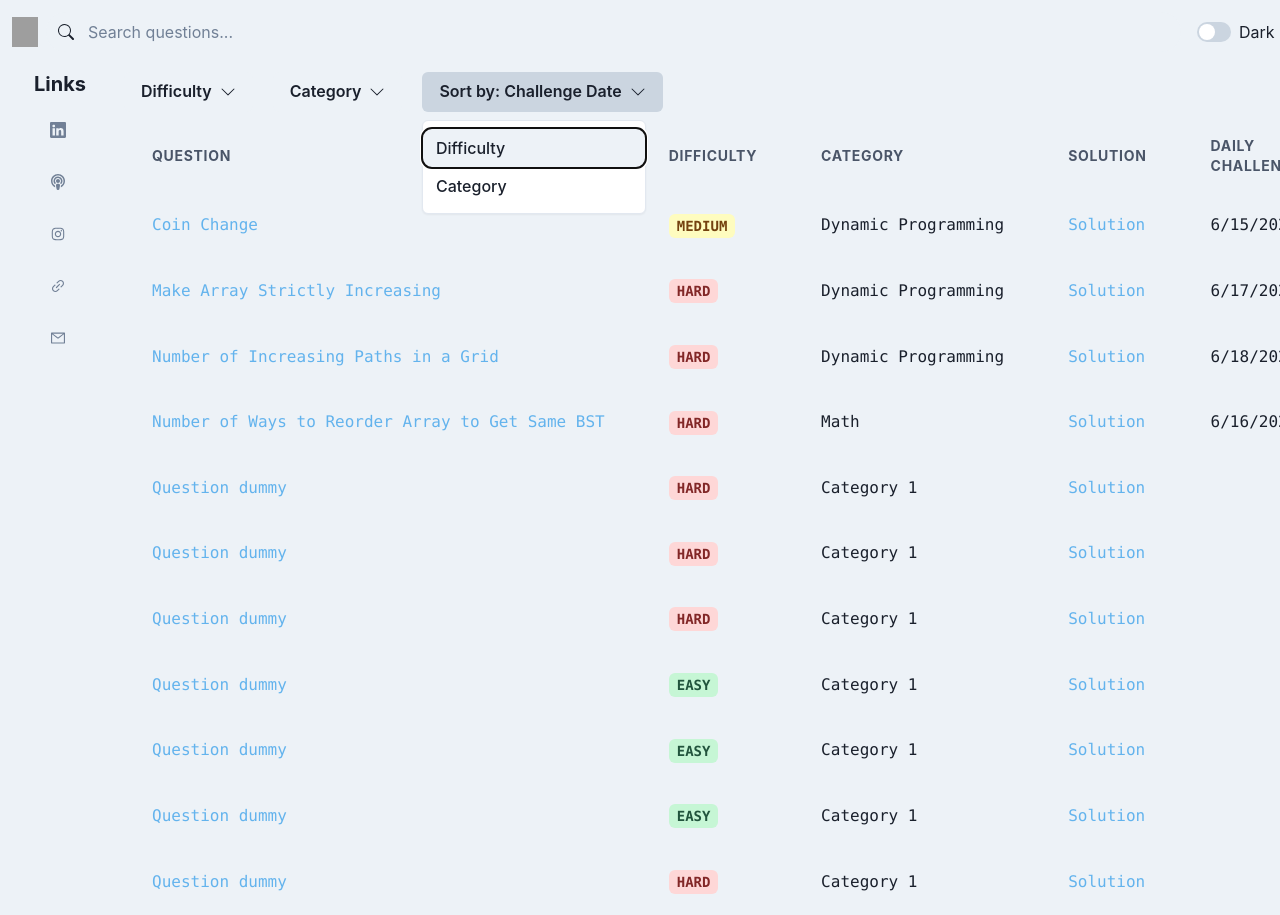
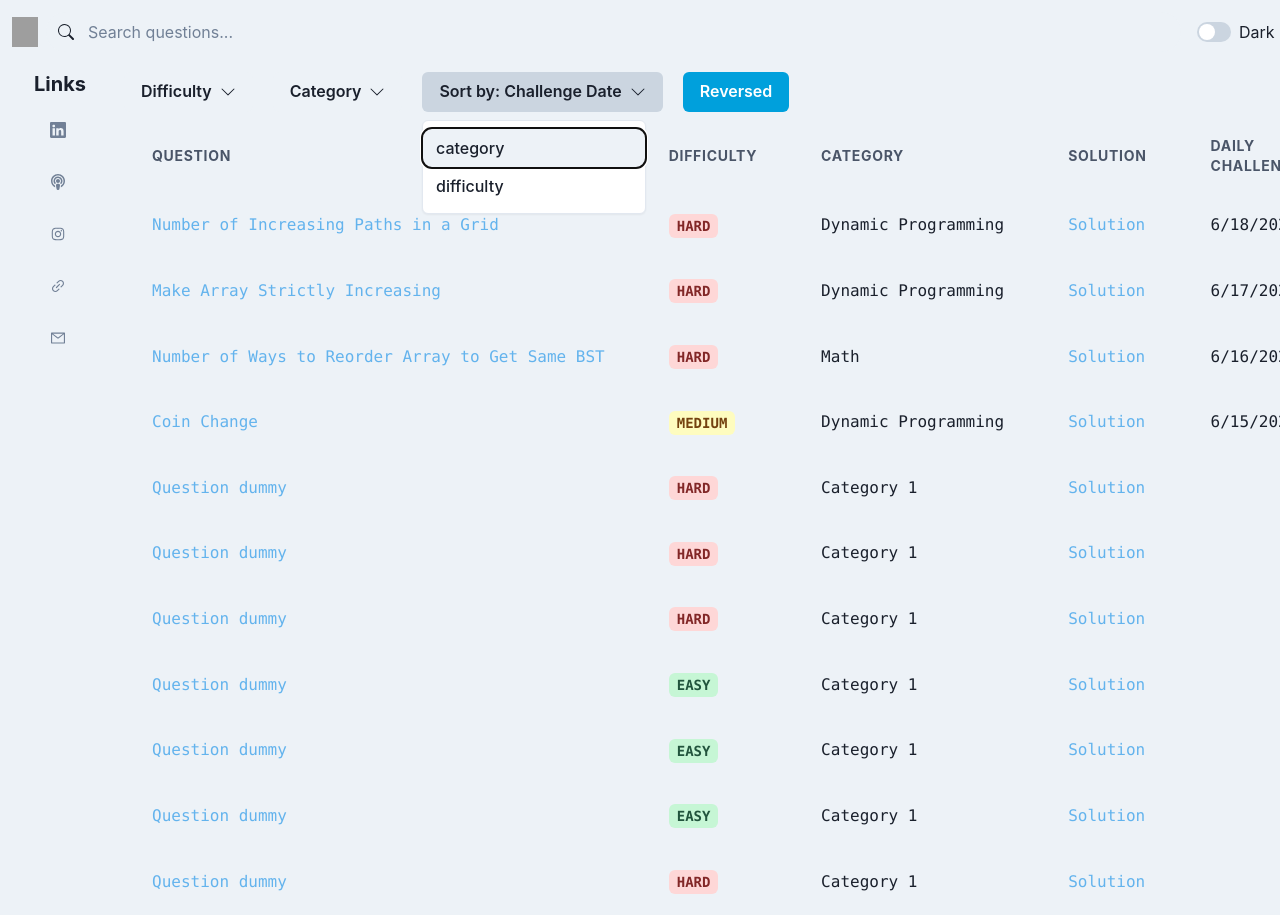
Before and after one commit to LeeHengYu/leetcode-reviewer, a React (Vite) app: page / in a window 1280 px wide. Both pictures are taken after a click on the button "Sort by: Challenge Date". Shown: the top 915 px of the page. Built offline with nearby package versions, Linux system fonts and the light colour scheme; grey boxes are pictures that could not be loaded.

Commit message:
finish sorting function

```diff
--- a/src/components/SortSelector.tsx
+++ b/src/components/SortSelector.tsx
@@ -1,15 +1,24 @@
 import { Button, Menu, MenuButton, MenuItem, MenuList } from "@chakra-ui/react";
 import { BsChevronDown } from "react-icons/bs";
+import useQuestionSortingStore from "../stores/QuestionSortingStore";
 
 const SortSelector = () => {
+  const by = useQuestionSortingStore((s) => s.sortingCriteria.by);
+  const setBy = useQuestionSortingStore((s) => s.setBy);
+
+  const mapping = ["category", "difficulty"];
+
   return (
     <Menu>
       <MenuButton as={Button} rightIcon={<BsChevronDown />}>
-        Sort by: Challenge Date
+        Sort by: {by || "Challenge Date"}
       </MenuButton>
       <MenuList>
-        <MenuItem>Difficulty</MenuItem>
-        <MenuItem>Category</MenuItem>
+        {mapping.map((type) => (
+          <MenuItem key={type} onClick={() => setBy(type)}>
+            {type}
+          </MenuItem>
+        ))}
       </MenuList>
     </Menu>
   );
--- a/src/components/TableComponent.tsx
+++ b/src/components/TableComponent.tsx
@@ -28,6 +28,8 @@ import useQuestionFilterStore from "../stores/QuestionFilterStore";
 import DifficultySelector from "./DifficultySelector";
 import CategorySelector from "./CategorySelector";
 import SortSelector from "./SortSelector";
+import useQuestionSortingStore from "../stores/QuestionSortingStore";
+import dataSorting from "../hook/dataSorting";
 
 const TableComponent = () => {
   const [selectedSolution, setSelectedSolution] = useState("");
@@ -36,6 +38,9 @@ const TableComponent = () => {
   const [script, dispatch] = useReducer(scriptReducer, "");
 
   const filters = useQuestionFilterStore((s) => s.filters);
+
+  const by = useQuestionSortingStore((s) => s.sortingCriteria.by);
+  const [reversed, setReversed] = useState(false);
 
   const handleSolutionClick = (solution: string) => {
     setSelectedSolution(solution);
@@ -64,6 +69,9 @@ const TableComponent = () => {
         <DifficultySelector />
         <CategorySelector />
         <SortSelector />
+        <Button onClick={() => setReversed(!reversed)} colorScheme="linkedin">
+          Reversed
+        </Button>
       </HStack>
       <Table variant="striped" size="lg" fontFamily="mono">
         <Thead>
@@ -76,7 +84,8 @@ const TableComponent = () => {
           </Tr>
         </Thead>
         <Tbody whiteSpace="nowrap">
-          {DataQuery(tableData, filters)?.map((item, index) => (
+          {dataSorting(DataQuery(tableData, filters), reversed, by)?.map(
+            (item, index) => (
               <Tr key={index}>
                 <Td color="blue.300" minWidth="400px">
                   <Link href={item.link} target="_blank">
@@ -97,7 +106,8 @@ const TableComponent = () => {
                 </Td>
                 <Td>{item.dailyChallenge?.toLocaleDateString()}</Td>
               </Tr>
-          ))}
+            )
+          )}
         </Tbody>
       </Table>
       <ScriptContext.Provider value={{ script, dispatch }}>
@@ -117,7 +127,7 @@ const TableComponent = () => {
                 <ScriptLoader selectedSolution={selectedSolution} />
               </Code>
               <Button onClick={handleCopyClick} marginBottom={2}>
-                Copy
+                Copy Content
               </Button>
             </ModalBody>
           </ModalContent>
--- a/src/hook/dataSorting.ts
+++ b/src/hook/dataSorting.ts
@@ -1,33 +1,31 @@
 import { Question } from "../data/tablaData"
 
 const dataSorting = (data: Question[], reverse: boolean, by?: string) => {
+    const mapping = ["Easy", "Medium", "Hard"];
     let sortedData = data;
-    if (by==="Category"){
+    if (by==="category"){
         sortedData = data.sort((a,b) => {
-            if (a.category && b.category){
-                return (a.category > b.category) ? 1 : -1;
-            }
-            else return 0;
+            //sort by category in lexical order
+            return a.category.localeCompare(b.category);
         })
     }
 
-    if (by==="Difficulty"){
-        const mapping = ["Easy", "Medium", "Hard"];
+    if (by==="difficulty"){
         sortedData = data.sort((a,b) => {
             return mapping.indexOf(a.difficulty) - mapping.indexOf(b.difficulty);
         })
     }
 
-    else {
+    else if (!by) {
         sortedData = data.sort((a,b) => {
             if (a.dailyChallenge && b.dailyChallenge){
                 return (a.dailyChallenge > b.dailyChallenge) ? 1 : -1;
             }
             else if (a.dailyChallenge){
-                return -1;
+                return 1;
             }
             else if (b.dailyChallenge){
-                return 1;
+                return -1;
             }
             else return 0
         }).reverse(); // default sort by date
--- /dev/null
+++ b/src/stores/QuestionSortingStore.ts
@@ -0,0 +1,18 @@
+import {create} from "zustand";
+interface SortingCriteria {
+    by?: string;
+}
+
+interface QuestionSortingStore {
+    sortingCriteria: SortingCriteria;
+    setBy: (by: string) => void;
+}
+
+const useQuestionSortingStore = create<QuestionSortingStore>((set) => ({
+    sortingCriteria: {reverse: false},
+    setBy: (by: string) => {
+        set(store => ({ sortingCriteria: { ...store.sortingCriteria, by } }));
+    }
+}));
+
+export default useQuestionSortingStore;
```
Lines whose indentation alone changed are shown as unchanged.
